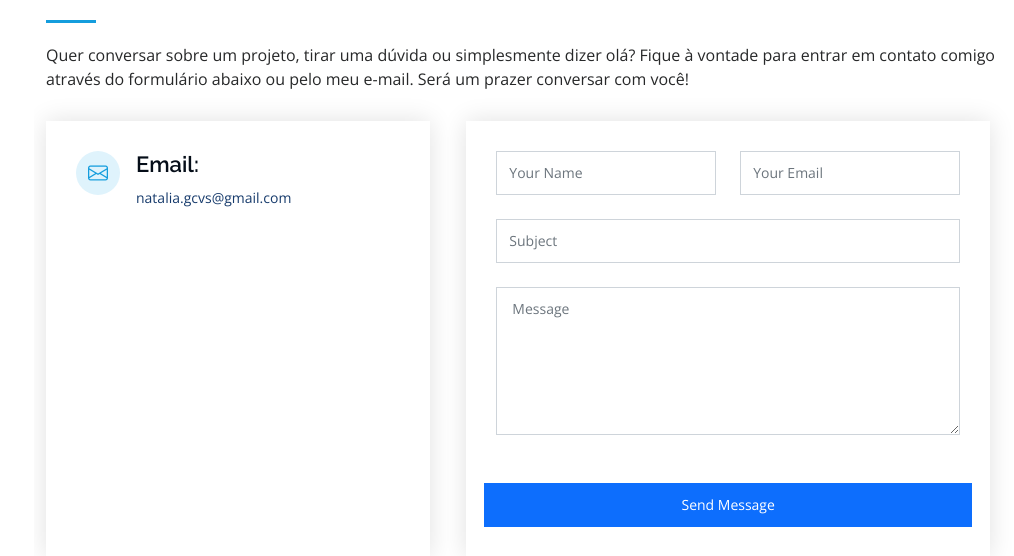
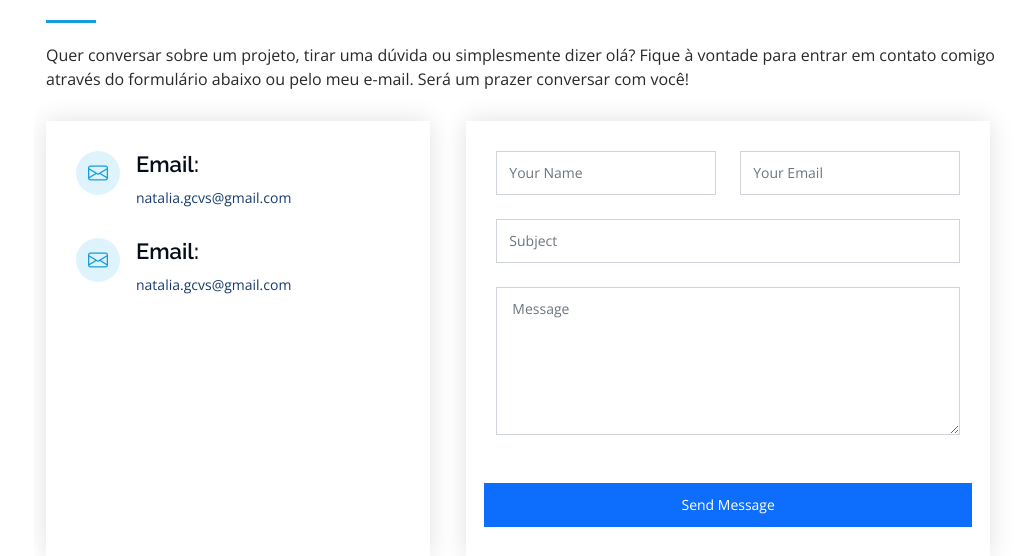
Before and after one commit to natalia-gcvs/natalia-goncalves-portfolio, a Flask app: page / in a window 1280 px wide. Shown: the part 2905-3461 px from the top of the page, without its empty margins (266-1280 px from the left). Run offline with Flask 3, Linux system fonts and the light colour scheme; some libraries are stand-ins or nearby versions.

Commit message:
update main and projects

```diff
--- a/templates/index.html
+++ b/templates/index.html
@@ -347,6 +347,12 @@
                 <p>natalia.gcvs@gmail.com</p>
               </div>
 
+              <div class="email">
+                <i class="bi bi-envelope"></i>
+                <h4>Email:</h4>
+                <p>natalia.gcvs@gmail.com</p>
+              </div>
+
             </div>
 
           </div>
```
